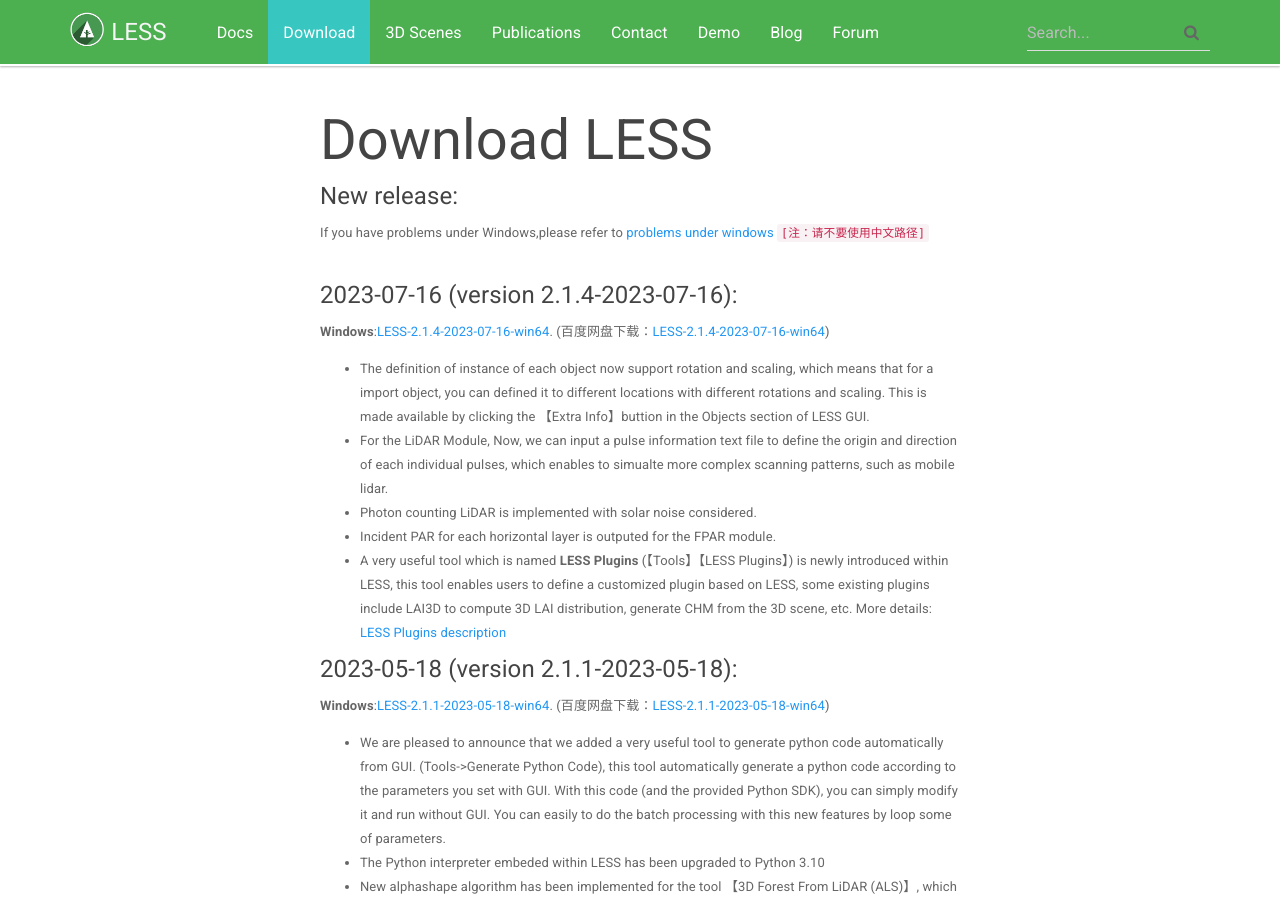
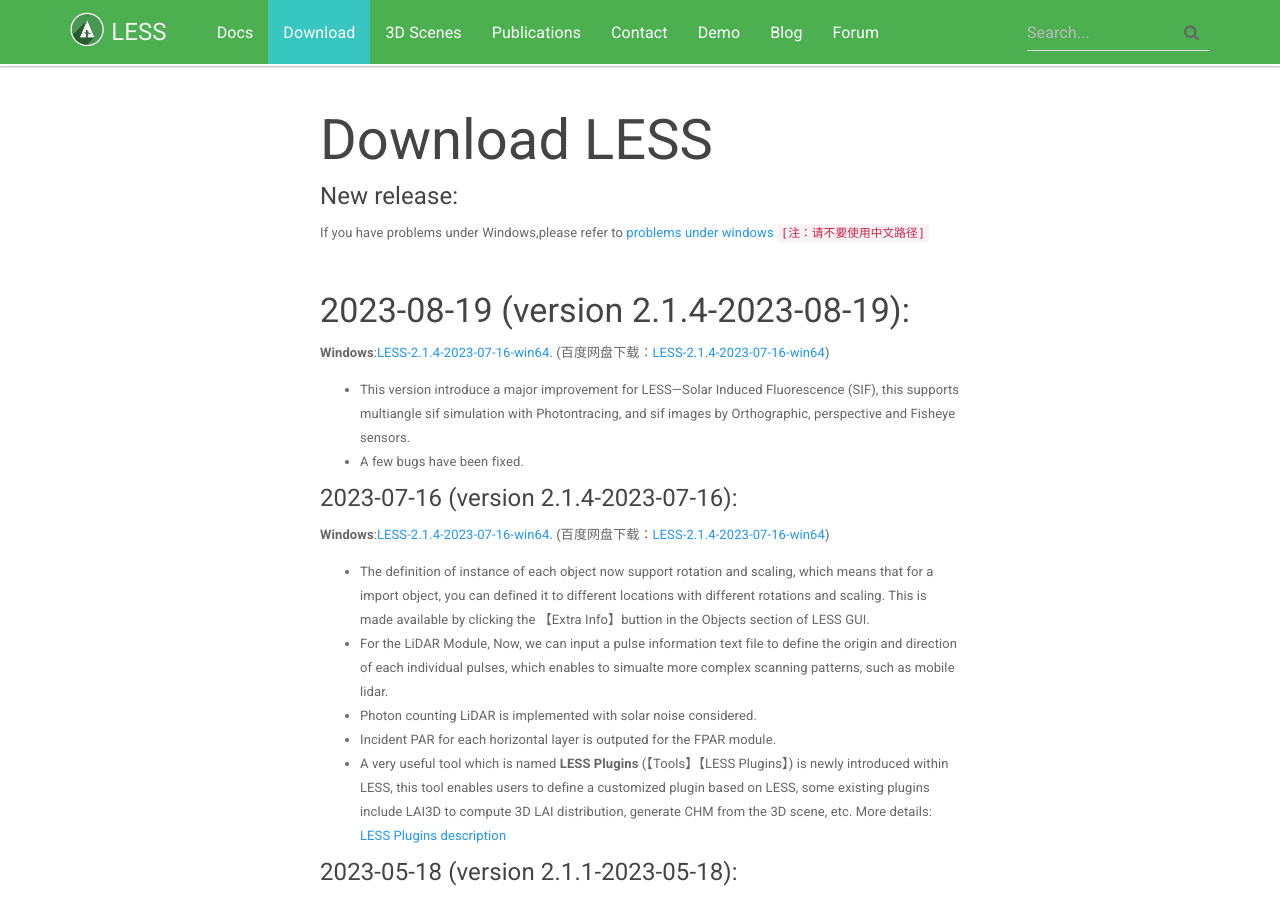
Before and after one commit to jianboqi/jianboqi.github.io, a Jekyll site: the page built from download-less.md, in a window 1280 px wide and 900 px high. Built offline with Jekyll 4.4.1, drawn with Linux system fonts in a browser that asks for light colours; nearby versions of some CDN libraries.

Commit message:
Update download-less.md

```diff
--- a/download-less.md
+++ b/download-less.md
@@ -13,6 +13,13 @@
 `[注：请不要使用中文路径]`
 <br>
 <br>
+
+### 2023-08-19 (version 2.1.4-2023-08-19):
+**Windows**:<a href="https://drive.google.com/drive/folders/1JeV4XfI8cIztB3kx27AP-1rlX8IvYkHO?usp=share_link">LESS-2.1.4-2023-07-16-win64</a>. (百度网盘下载：<a href="https://pan.baidu.com/s/1WoFUrZ2bMRkDDuTWVqq8Fg?pwd=a75y">LESS-2.1.4-2023-07-16-win64</a>)
+
+* This version introduce a major improvement for LESS---Solar Induced Fluorescence (SIF), this supports multiangle sif simulation with Photontracing,
+  and sif images by Orthographic, perspective and Fisheye sensors.
+* A few bugs have been fixed.
 
 #### 2023-07-16 (version 2.1.4-2023-07-16):
 **Windows**:<a href="https://drive.google.com/drive/folders/1JeV4XfI8cIztB3kx27AP-1rlX8IvYkHO?usp=share_link">LESS-2.1.4-2023-07-16-win64</a>. (百度网盘下载：<a href="https://pan.baidu.com/s/1WoFUrZ2bMRkDDuTWVqq8Fg?pwd=a75y">LESS-2.1.4-2023-07-16-win64</a>)
```
